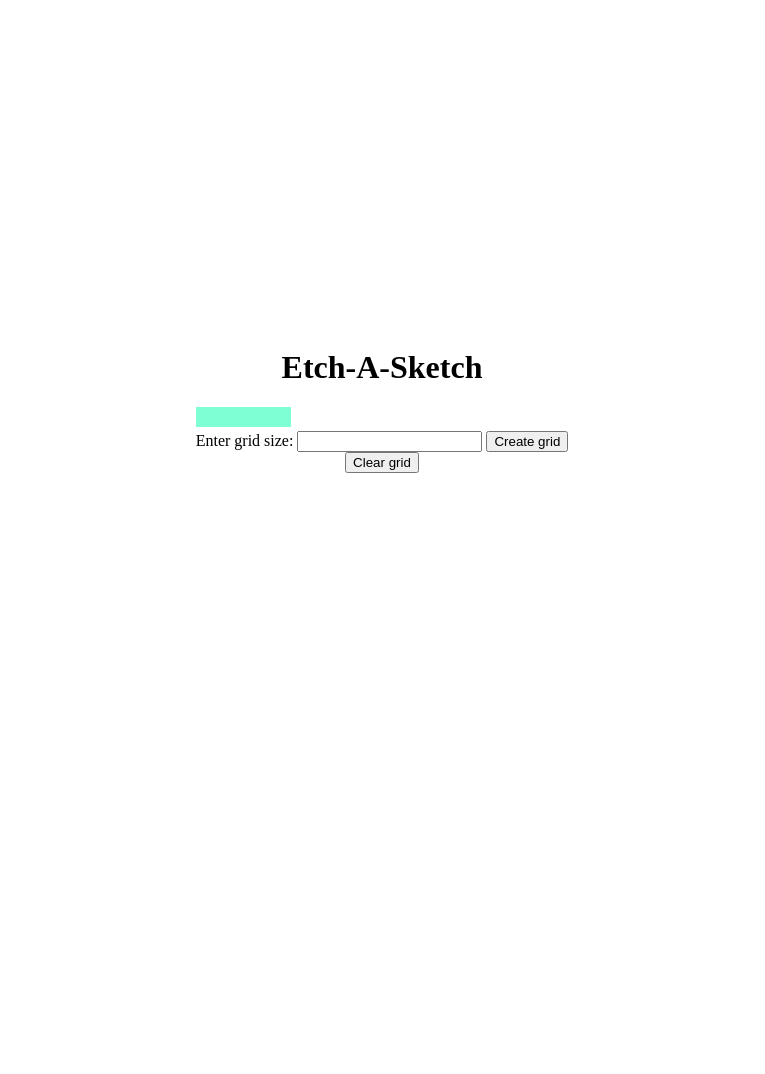
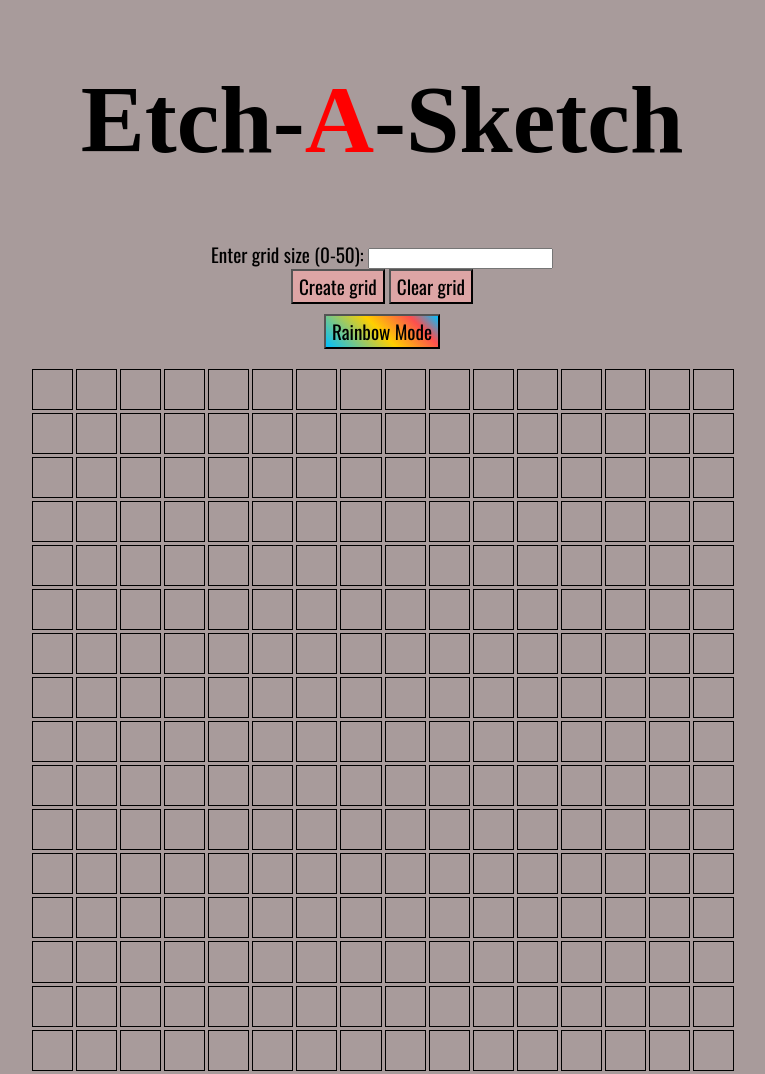
Before and after one commit to KasperLarssen/JSProjects, a plain HTML site: page Etch-a-Sketch/index.html in a window 1280 px wide. Shown: the whole page, without its empty margins (258-1023 px from the left). Before the commit the page ends 800 px from the top, so only its background shows below. Drawn offline with nearby package versions, Linux system fonts and the light colour scheme; a web font is replaced by a local one.

Commit message:
added mouseover features

```diff
--- a/Etch-a-Sketch/app.js
+++ b/Etch-a-Sketch/app.js
@@ -1,23 +1,66 @@
-gridContainer = document.getElementById('gridContainer')
+gridContainer = document.getElementById('gridContainer');
+flexItem = document.getElementsByClassName('flex-item');
+
+//shows up as default, when page is loaded (16x16)
+function defaultGrid() {
     for (let index = 0; index < 256; index++) {
         let div = document.createElement('div');
         div.className = 'flex-item';
+        div.addEventListener('mouseover', function (event) {
+            event.target.style.backgroundColor = 'black';
+        })
         gridContainer.appendChild(div);
+    }
+}
+
+function removeAllChildNodes(parent) {
+    while (parent.firstChild) {
+        parent.removeChild(parent.firstChild);
+    }
+}
+
+function updateGrid() {
+    let userInput = document.getElementById('userInput').value;
+    userInput = Math.abs(userInput); //makes sure its a positive number
+    if (userInput > 50) {
+        userInput = 50;
+    }
+    removeAllChildNodes(gridContainer);
+    gridContainer.style.setProperty('grid-template-columns', 'repeat(' + userInput + ', 1fr)'); //updates css property, to only allow columns corresponding to userinput.
+    for (let i = 0; i < (userInput * userInput); i++) {
+        let div = document.createElement('div');
+        div.className = 'flex-item';
+        div.addEventListener('mouseover', function (event) {
+            event.target.style.backgroundColor = 'black';
+        })
+        gridContainer.appendChild(div);
+    }
 }
 
 
-function updateGrid(userInput) {
-    userInput = document.getElementById('userInput').value;
-    for (let i = 0; i < (userInput * userInput); i++) {
-        let div = document.createElement('div');
-        div.className = 'flex-item';
-        gridContainer.appendChild(div);
-        gridContainer.style.grid - template - columns = INDSÆT repeat(userinput, 1 fr)
+
+const clear = document.querySelector('#clear');
+clear.addEventListener('click', function () {
+    let cell = gridContainer.children;
+    for (let i = 0; i < 2500; i++) {
+        cell[i].style.backgroundColor = '';
     }
+});
+
+
+
+
+const rainbow = document.querySelector('#rainbowMode');
+rainbow.addEventListener('click', function () {
+    let cell = gridContainer.children;
+    for (let i = 0; i < 2500; i++) {
+        cell[i].addEventListener('mouseover', function (event) {
+            event.target.style.backgroundColor = getRandomColor();
+        })
     }
+});
 
-function testGrid() {
-    gridContainer.innerHTML = "";
-    gridContainer.style.width = '600px';
-    gridContainer.style.height = '600px';
+function getRandomColor() {
+    const randomColor = "#" + Math.floor(Math.random()*16777215).toString(16);
+    return randomColor;
 }
--- a/Etch-a-Sketch/index.html
+++ b/Etch-a-Sketch/index.html
@@ -5,21 +5,29 @@
     <meta charset="UTF-8">
     <meta name="viewport" content="width=device-width, initial-scale=1.0">
     <link rel="stylesheet" href="./styles.css">
+    <link rel="preconnect" href="https://fonts.gstatic.com">
+    <link href="https://fonts.googleapis.com/css2?family=Big+Shoulders+Stencil+Text&family=Oswald&display=swap"
+        rel="stylesheet">
     <title>Etch-a-Sketch</title>
 </head>
+<meta name="viewport" content="width=device-width, initial-scale=1.0">
 
-<body>
-    <h1 class="main-title">Etch-A-Sketch</h1>
-
+<body onload="defaultGrid();">
+    <h1 class="main-title">Etch-<redTitle>A</redTitle>-Sketch</h1>
+    <div id="inputAndButtonContainer">
+        <form onsubmit="return false">
+            Enter grid size (0-50): <input type="text" id="userInput">
+        </form>
+        <div id="createAndClearContainer">
+            <button id="create" onclick="updateGrid();">Create grid</button>
+            <button id="clear" onclick="clearGrid();">Clear grid</button>
+        </div>
+        <div id="rainbowButtonContainer">
+            <button id="rainbowMode" onclick="enableRainbowMode">Rainbow Mode</button>
+        </div>
+    </div>
     <div id="gridContainer"></div>
 
-    <div id="inputAndButtonContainer">
-        <form onsubmit="updateGrid();">
-            Enter grid size: <input type="text" id="userInput">
-            <input type="submit" value="Create grid">
-        </form>
-        <button id="clear" onclick="testGrid();">Clear grid</button>
-    </div>
     <script src="./app.js"></script>
 </body>
 
--- a/Etch-a-Sketch/styles.css
+++ b/Etch-a-Sketch/styles.css
@@ -1,6 +1,7 @@
 html,
 body {
     height: 100%;
+    background-color: rgb(168, 155, 155);
 }
 
 html {
@@ -11,29 +12,69 @@ html {
 body {
     vertical-align: middle;
     display: table-cell;
+    text-align: center;
 }
 
 #gridContainer {
-    position: relative;
     padding: 10px;
     display: inline-grid;
-    background-color: aquamarine;
+    background-color: inherit;
     grid-template-columns: repeat(16, 1fr);
-    grid-template-rows: fit-content;
     grid-gap: 5px;
+    height: 700px;
+    width: 700px;
 }
 
 .flex-item {
     display: table-cell;
     border: 1px solid #000;
-    height: 30px;
-    width: 30px;
+    height: 100%;
+    width: 100%;
 }
 
 h1 {
     text-align: center;
+    font-family: 'Big Shoulders Stencil Text';
+    font-size: 6em;
 }
 
 #inputAndButtonContainer {
     text-align: center;
 }
+
+button, form {
+    font-family: 'Oswald';
+    font-size: 1.2em;
+
+}
+
+button {
+    background-color: rgb(221, 165, 165);
+}
+
+button:hover {
+    background-color: rgb(161, 118, 118);
+}
+
+button:active {
+    transform: translateY(3px);
+}
+
+redTitle {
+    color:red;
+}
+
+#rainbowButtonContainer {
+    padding : 10px;
+}
+
+#rainbowMode {
+    background-image: linear-gradient(45deg, #00C0FF 0%, #FFCF00 49%, #FC4F4F 80%, #00C0FF 100%);
+}
+
+@media screen and (max-width: 800px) {
+    #gridContainer {
+        width:90%;
+        height:90%;
+    }
+  }
```
Lines whose indentation alone changed are shown as unchanged.
